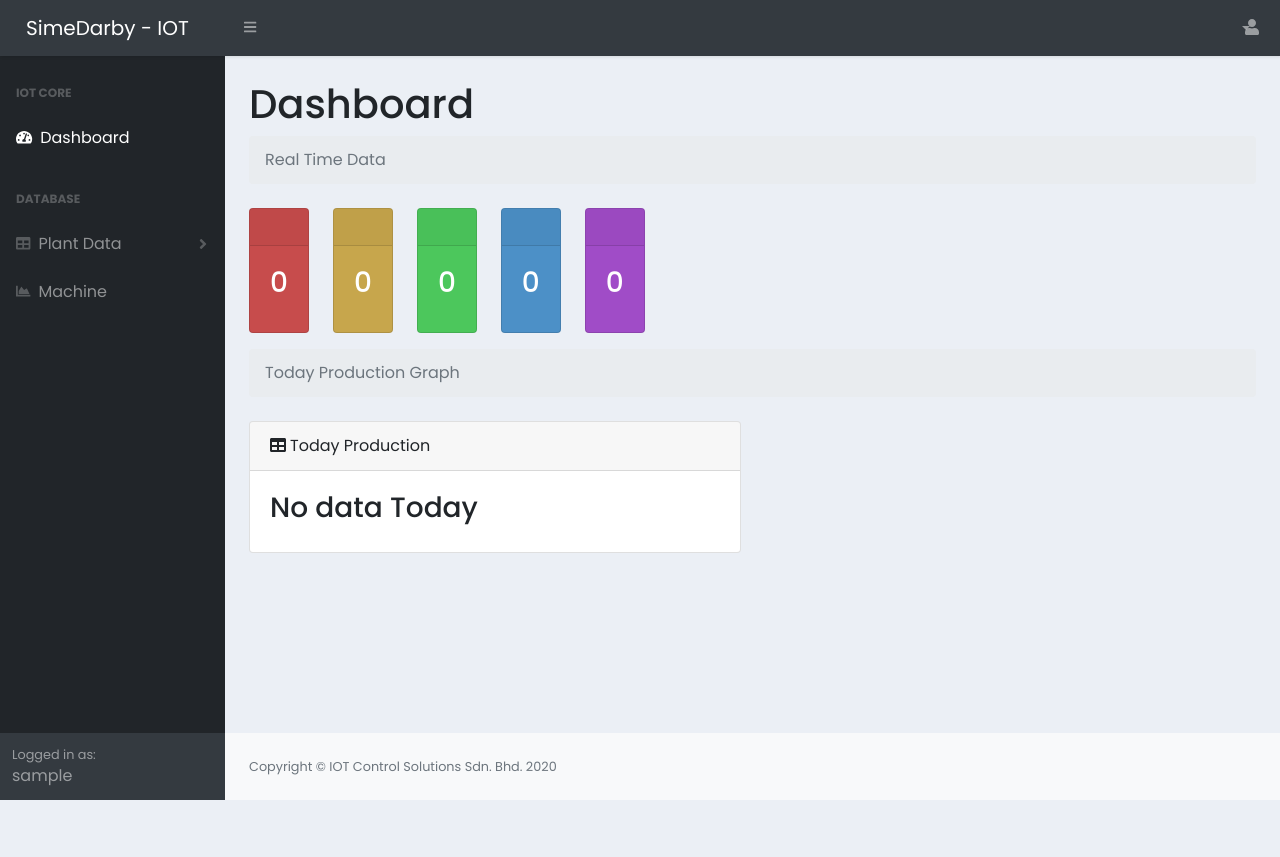
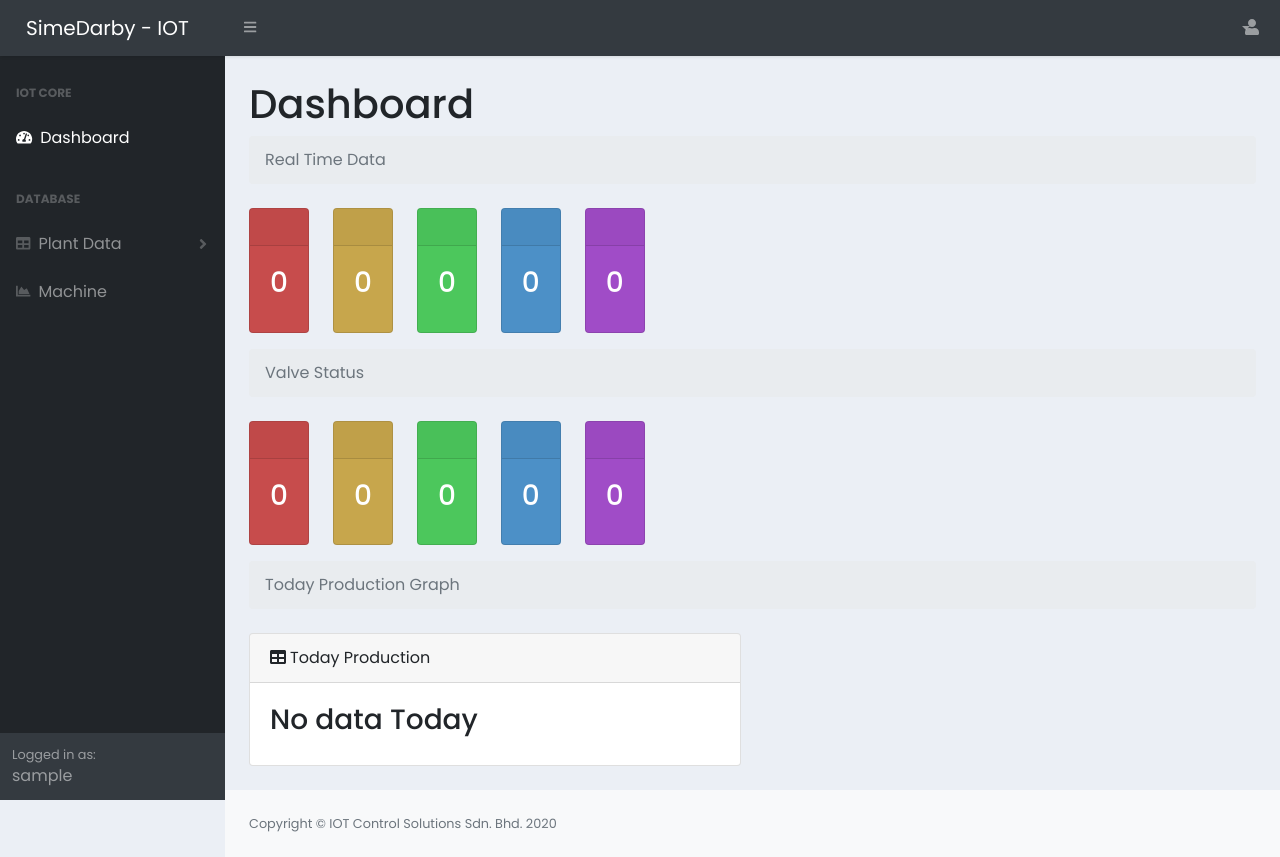
Before and after one commit to Ligthz/travex, a Django app: page / in a window 1280 px wide. Before the commit the page ends 800 px from the top, so only its background shows below. Run offline with Django 3.2, Linux system fonts and the light colour scheme; the visitor is signed in with stand-in values (Sample User, id 1); data comes from the database, SQL or seed files in the repository; some libraries are stand-ins or nearby versions.

Commit message:
git start

```diff
--- a/accounts/templates/accounts/dashboard.html
+++ b/accounts/templates/accounts/dashboard.html
@@ -12,6 +12,25 @@
     </ol>
     <div class="row">
         {% for ticket in tickets %}
+            <div class="col-ld">
+                <div class="col-md">
+                    <div class="card text-center text-white  mb-3" id="body{{forloop.counter}}">
+                        <div class="card-header">
+                            <h5 class="card-title"> {{ticket.0}} </h5>
+                        </div>
+                        <div class="card-body">
+                            <h3 class="card-title">{{ticket.1}}</h3>
+                        </div>
+                    </div>
+                </div>
+            </div>
+        {% endfor %}
+    </div>
+    <ol class="breadcrumb mb-4">
+        <li class="breadcrumb-item active">Valve Status</li>
+    </ol>
+    <div class="row">
+        {% for ticket in tickets2 %}
             <div class="col-ld">
                 <div class="col-md">
                     <div class="card text-center text-white  mb-3" id="body{{forloop.counter}}">
--- a/accounts/views.py
+++ b/accounts/views.py
@@ -240,6 +240,29 @@ def home(request):
             else:
                 print(data_obj)
                 tickets.append(["",0])
+
+        tickets2 = []
+        ticket_list = ["STD-V1","STD-V0","PQ-V1","PQ-V0"]
+        data_objs = LogData.objects.filter(DateCreated__range=time_range)
+        for tick in ticket_list:
+            data_obj = data_objs.filter(Machine__Code=tick)
+            if len(data_obj) > 0:
+                data_obj = data_obj[len(data_obj)-1]
+                tickets2.append([data_obj.Machine.Name,data_obj.Value])
+            else:
+                print(data_obj)
+                tickets2.append(["",0])
+
+        tickets3 = [[],[]]
+        if tickets2[0][0] == 1:
+            tickets2[0] = ["Standard Valve Status","On"]
+        else:
+            tickets2[0] = ["Standard Valve Status","Off"]
+
+        if tickets2[2][0] == 1:
+            tickets2[1] = ["PQ Status","On"]
+        else:
+            tickets2[1] = ["PQ Status","Off"]
         #print(objs)
         #objs_dict = {}
         #for obj in objs:
@@ -249,7 +272,7 @@ def home(request):
 
 
         #context = {'data':datas.tables,'NoData':datas.no_data, 'charts':datas.charts, 'x':datas.x, 'tickets':tickets}
-        context = {'NoData':datas.no_data, 'charts':datas.charts, 'x':datas.x, 'tickets':tickets}
+        context = {'NoData':datas.no_data, 'charts':datas.charts, 'x':datas.x, 'tickets':tickets, 'tickets2':tickets}
 
     else:
         tables = [[],[]]
```
